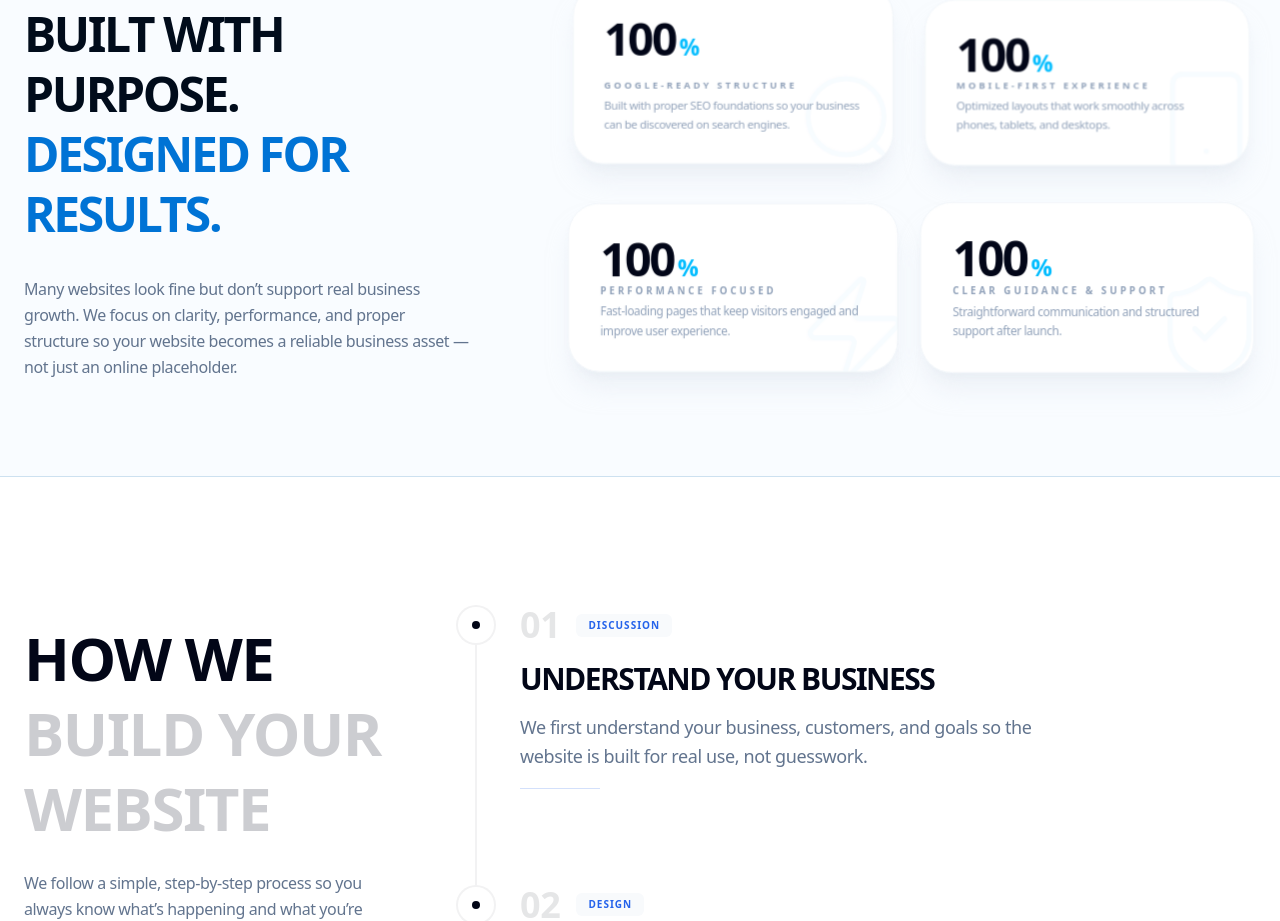
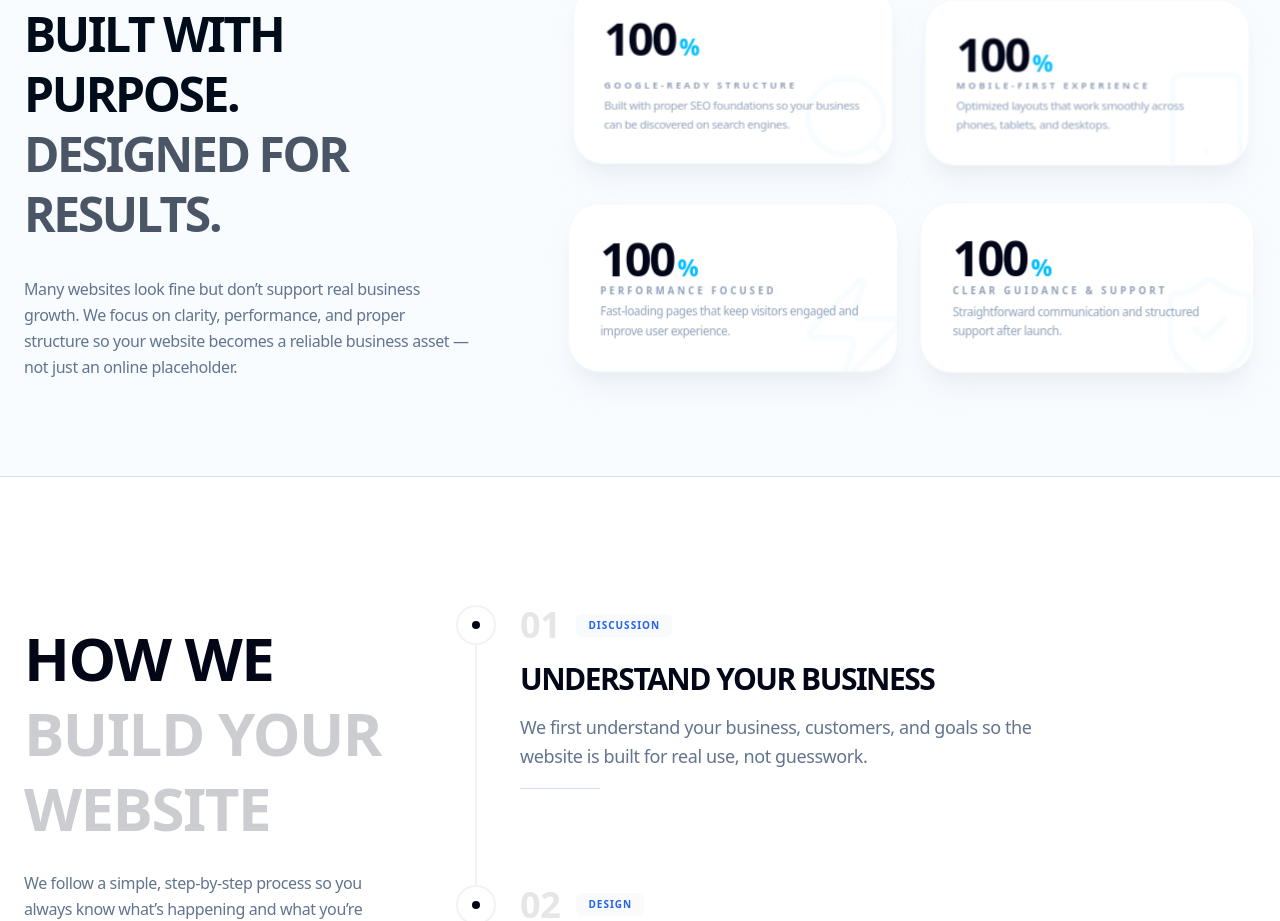
Before and after one commit to md-faizanahmad/mfa_web_agency-, a Next.js app: page / in a window 1280 px wide. Shown: the part 3060-3981 px from the top of the page. Built offline with nearby package versions, Linux system fonts and the light colour scheme.

Commit message:
update design

```diff
--- a/src/components/Home/WhyChooseUs/WhyChooseUsServer.tsx
+++ b/src/components/Home/WhyChooseUs/WhyChooseUsServer.tsx
@@ -49,7 +49,9 @@
 
             <h2 className="text-4xl md:text-5xl leading-tight text-foreground">
               Built With Purpose. <br />
-              <span className="text-primary">Designed for Results.</span>
+              <span className="text-gray-600 hover:text-primary">
+                Designed for Results.
+              </span>
             </h2>
 
             <p className="text-muted-foreground text-base leading-relaxed max-w-md">
```
